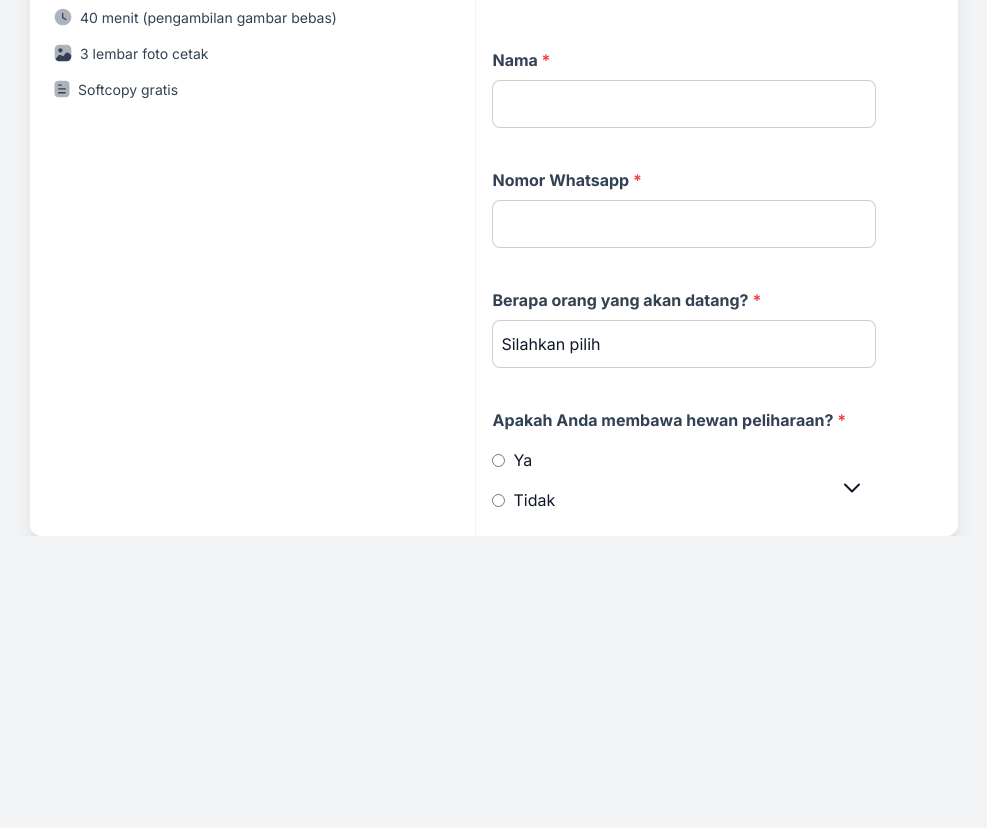
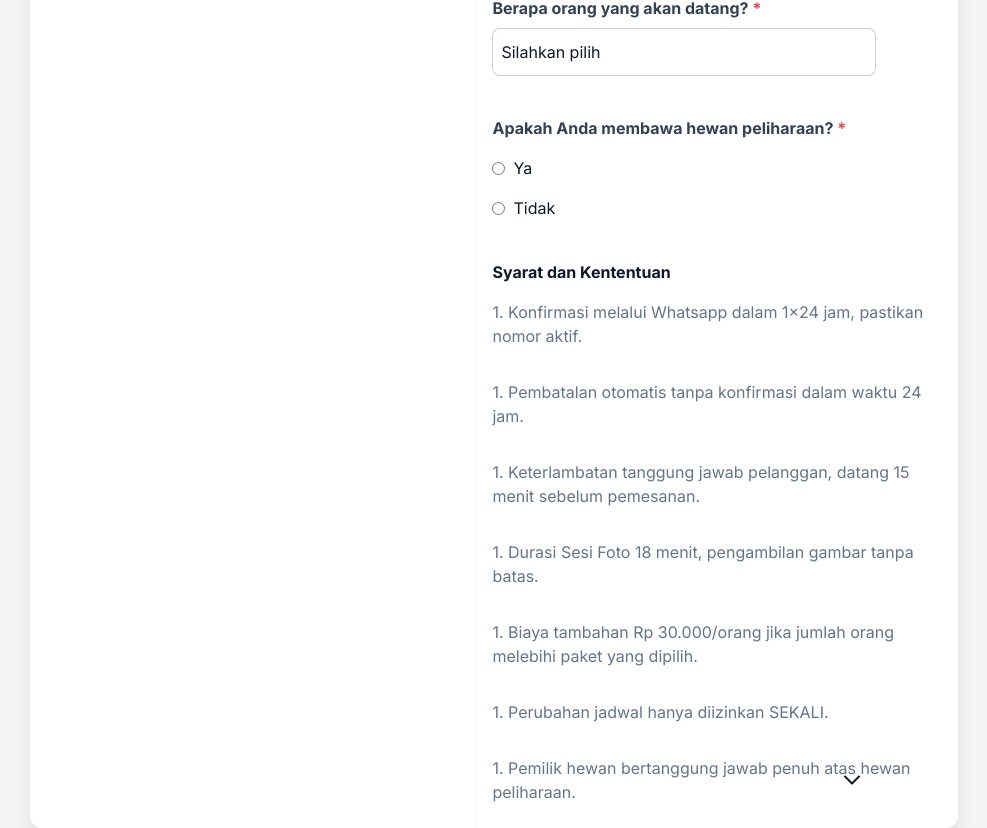
Before and after one commit to crendyyy/Photobox, a React (Vite) app: page / in a window 1280 px wide. Shown: the part 368-1196 px from the top of the page, without its empty margins (146-1133 px from the left). Before the commit the page ends 904 px from the top, so only its background shows below. Built offline with nearby package versions, Linux system fonts and the light colour scheme.

Commit message:
update booking

```diff
--- a/src/compenents/forms/SummaryBooking.jsx
+++ b/src/compenents/forms/SummaryBooking.jsx
@@ -79,6 +79,22 @@ const SummaryBooking = () => {
             </label>
           </div>
         </div>
+        <div className='flex flex-col gap-4 px-4 '>
+          <div className='flex justify-start'>
+            <span className='text-base font-bold'>
+            Syarat dan Kententuan
+            </span>
+          </div>
+          <div className='flex flex-col gap-8'>
+            <span className='text-base text-slate-500'>1. Konfirmasi melalui Whatsapp dalam 1x24 jam, pastikan nomor aktif.</span>
+            <span className='text-base text-slate-500'>1. Pembatalan otomatis tanpa konfirmasi dalam waktu 24 jam.</span>
+            <span className='text-base text-slate-500'>1. Keterlambatan tanggung jawab pelanggan, datang 15 menit sebelum pemesanan.</span>
+            <span className='text-base text-slate-500'>1. Durasi Sesi Foto 18 menit, pengambilan gambar tanpa batas.</span>
+            <span className='text-base text-slate-500'>1. Biaya tambahan Rp 30.000/orang jika jumlah orang melebihi paket yang dipilih.</span>
+            <span className='text-base text-slate-500'>1. Perubahan jadwal hanya diizinkan SEKALI.</span>
+            <span className='text-base text-slate-500'>1. Pemilik hewan bertanggung jawab penuh atas hewan peliharaan.</span>
+          </div>
+        </div>
       </div>
     </div>
   )
```
